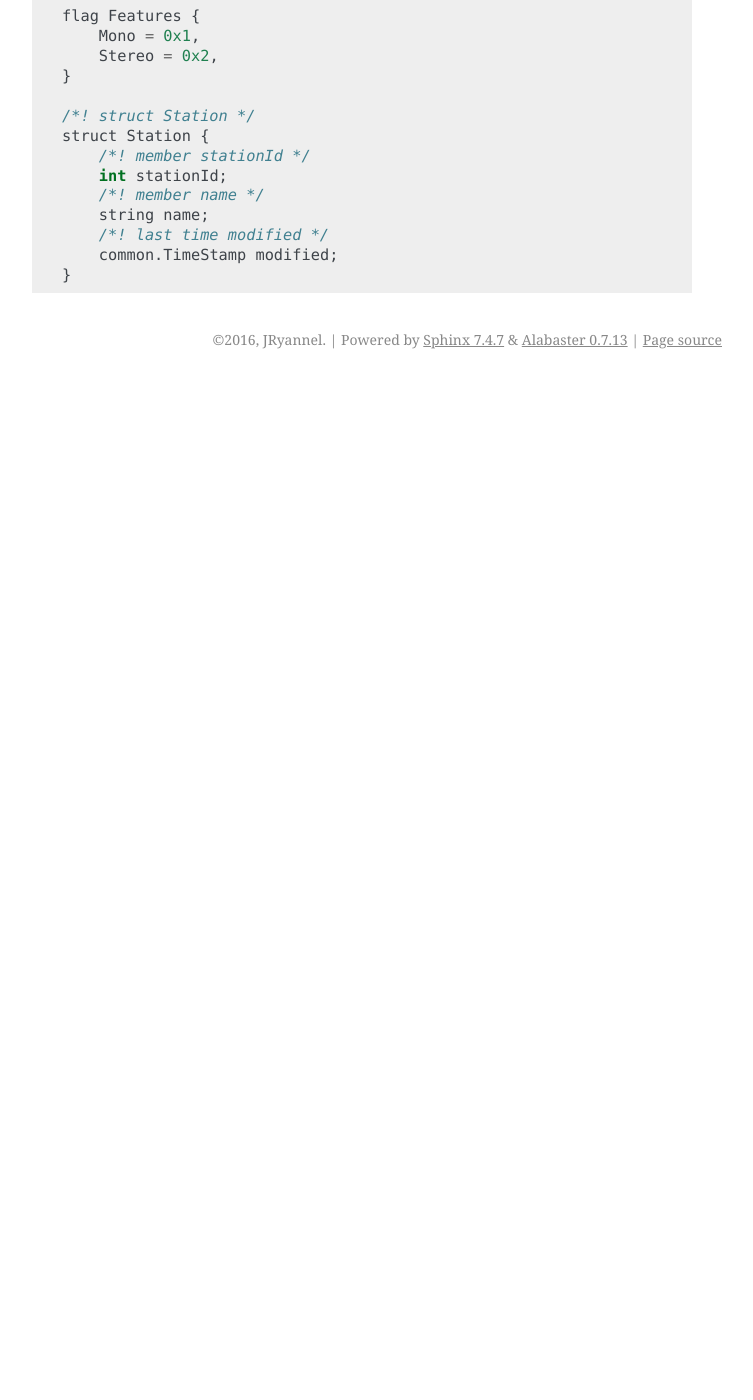
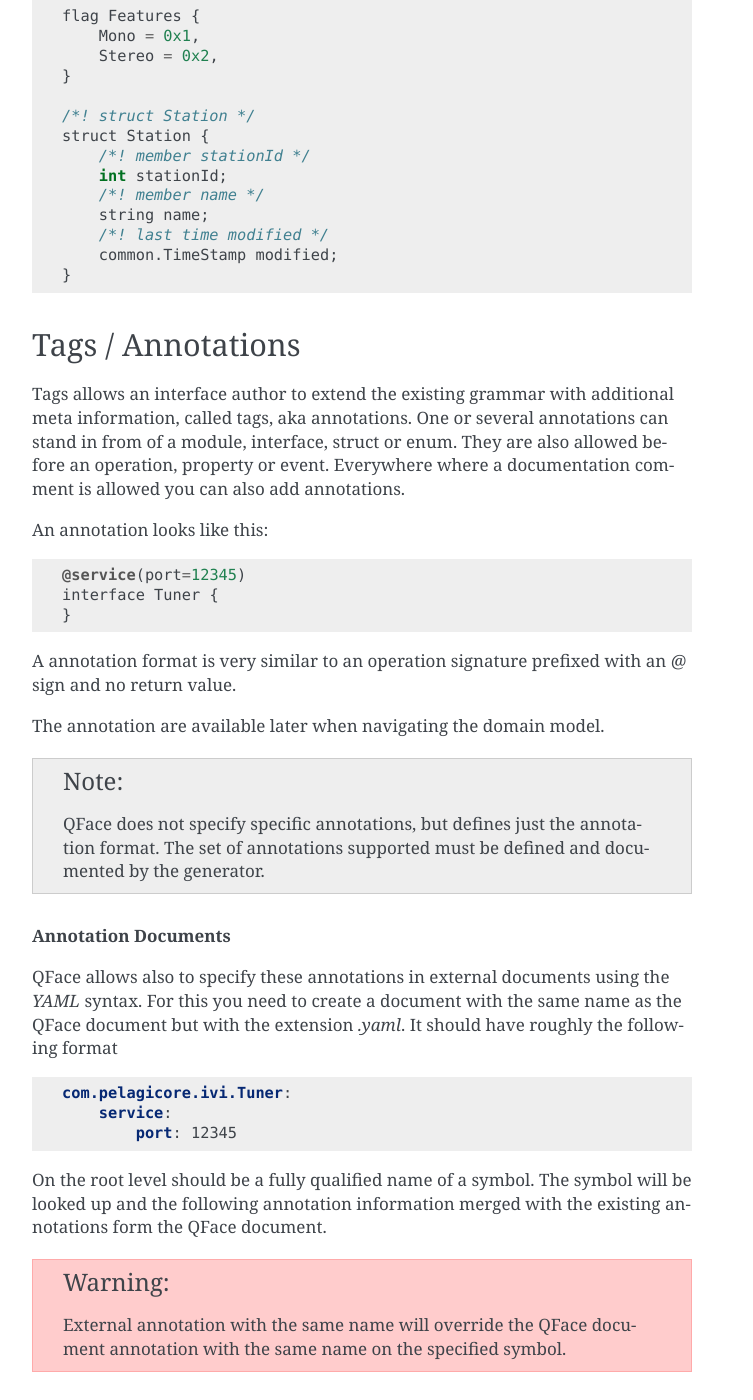
Before and after one commit to Pelagicore/qface, a Sphinx documentation site: the page built from docs/grammar.rst, in a window 1280 px wide and 1400 px high, scrolled down 2056 px. Shown: the whole window, without its empty margins (388-1141 px from the left). Built offline with Sphinx 7.4.7, drawn with Linux system fonts in a browser that asks for light colours; before the commit the page ends 2435 px from its top, so only the background shows below that.

Commit message:
Added initial support for external annotation files using the YAML syntax. See grammar documentation

```diff
--- a/docs/grammar.rst
+++ b/docs/grammar.rst
@@ -103,3 +103,35 @@ Below is an example of a QFace file.
         /*! last time modified */
         common.TimeStamp modified;
     }
+
+
+Tags / Annotations
+==================
+
+Tags allows an interface author to extend the existing grammar with additional meta information, called tags, aka annotations. One or several annotations can stand in from of a module, interface, struct or enum. They are also allowed before an operation, property or event. Everywhere where a documentation comment is allowed you can also add annotations.
+
+An annotation looks like this::
+
+    @service(port=12345)
+    interface Tuner {
+    }
+
+A annotation format is very similar to an operation signature prefixed with an `@` sign and no return value.
+
+The annotation are available later when navigating the domain model.
+
+.. note:: QFace does not specify specific annotations, but defines just the annotation format. The set of annotations supported must be defined and documented by the generator.
+
+.. rubric:: Annotation Documents
+
+QFace allows also to specify these annotations in external documents using the `YAML` syntax. For this you need to create a document with the same name as the QFace document but with the extension `.yaml`. It should have roughly the following format
+
+.. code-block:: yaml
+
+    com.pelagicore.ivi.Tuner:
+        service:
+            port: 12345
+
+On the root level should be a fully qualified name of a symbol. The symbol will be looked up and the following annotation information merged with the existing annotations form the QFace document.
+
+.. warning:: External annotation with the same name will override the QFace document annotation with the same name on the specified symbol.
```
Also changed, not shown: 3 other files.
